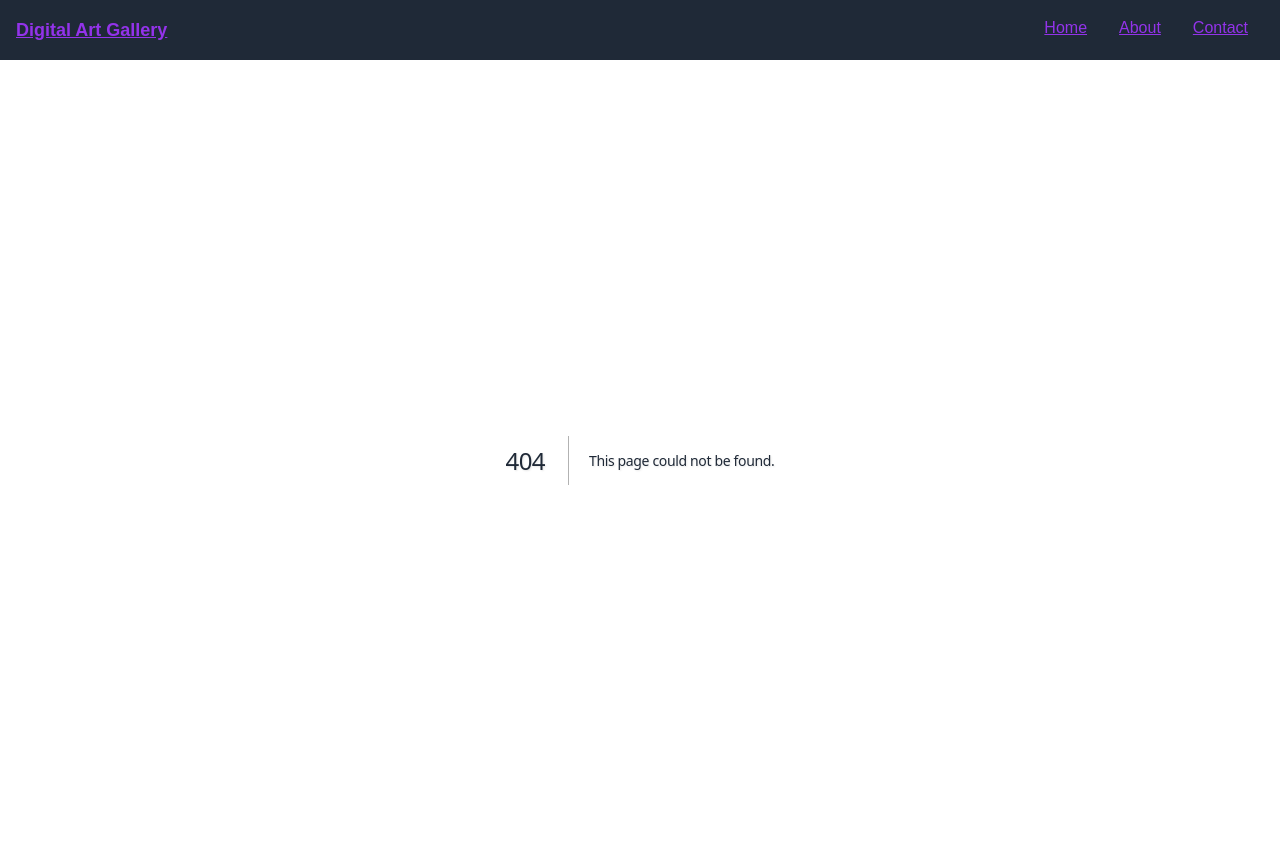
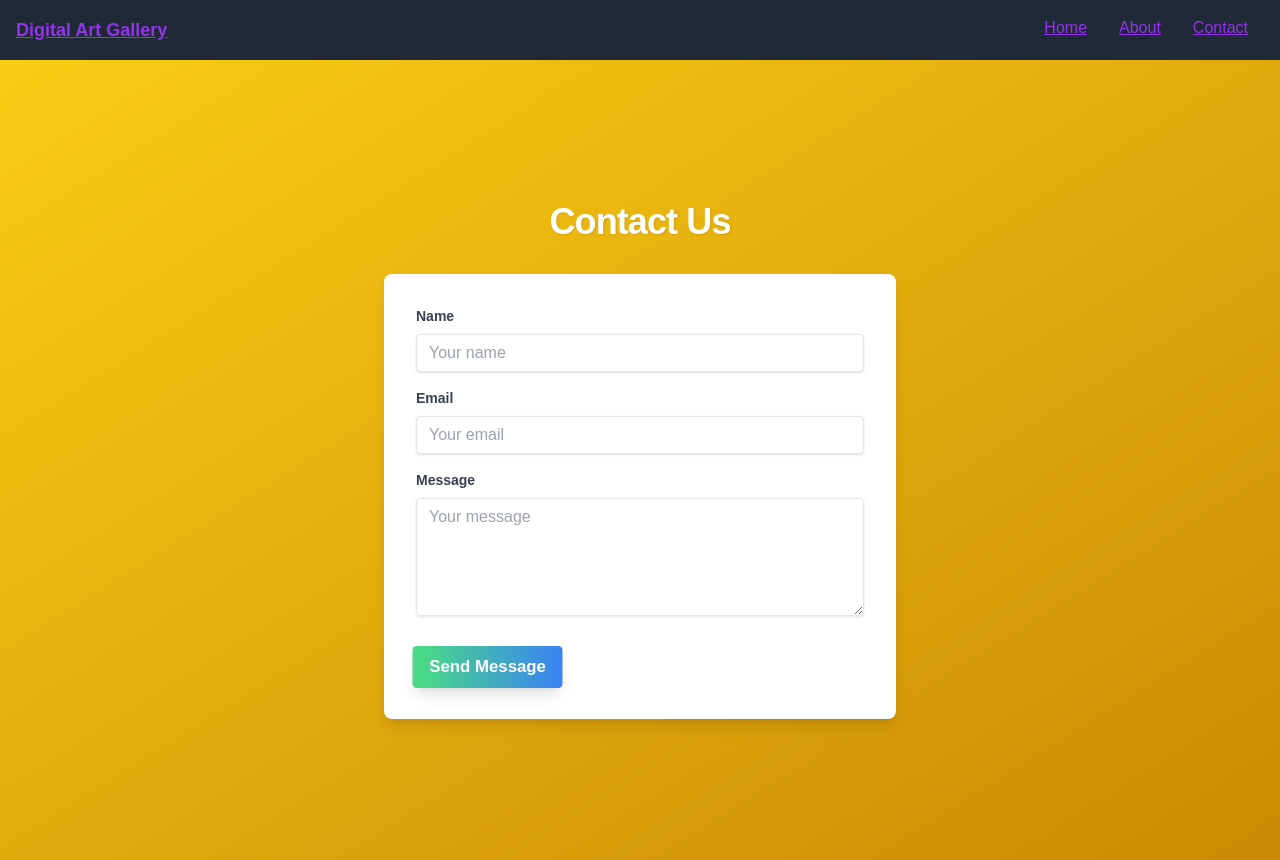
Before and after one commit to iamfarhatsharefi/next-project, a Next.js app: page /contact in a window 1280 px wide. Before the commit this address had no page. Built offline with nearby package versions, Linux system fonts and the light colour scheme.

Commit message:
trying for code editing

```diff
--- /dev/null
+++ b/src/app/contact/page.tsx
@@ -0,0 +1,54 @@
+import React from 'react';
+
+const Contact = () => {
+  return (
+    <div className="flex flex-col items-center justify-center min-h-screen bg-gradient-to-br from-yellow-400 to-yellow-600">
+      <h1 className="text-4xl font-bold text-white">Contact Us</h1>
+      <form className="w-full max-w-lg mt-8 bg-white rounded-lg shadow-lg p-8">
+        <div className="mb-4">
+          <label className="block text-gray-700 text-sm font-bold mb-2" htmlFor="name">
+            Name
+          </label>
+          <input
+            id="name"
+            type="text"
+            className="shadow appearance-none border rounded w-full py-2 px-3 text-gray-700 leading-tight focus:outline-none focus:shadow-outline"
+            placeholder="Your name"
+          />
+        </div>
+        <div className="mb-4">
+          <label className="block text-gray-700 text-sm font-bold mb-2" htmlFor="email">
+            Email
+          </label>
+          <input
+            id="email"
+            type="email"
+            className="shadow appearance-none border rounded w-full py-2 px-3 text-gray-700 leading-tight focus:outline-none focus:shadow-outline"
+            placeholder="Your email"
+          />
+        </div>
+        <div className="mb-6">
+          <label className="block text-gray-700 text-sm font-bold mb-2" htmlFor="message">
+            Message
+          </label>
+          <textarea
+            id="message"
+            className="shadow appearance-none border rounded w-full py-2 px-3 text-gray-700 leading-tight focus:outline-none focus:shadow-outline"
+            rows={5}
+            placeholder="Your message"
+          ></textarea>
+        </div>
+        <div className="flex items-center justify-between">
+          <button
+            type="submit"
+            className="bg-blue-500 hover:bg-blue-700 text-white font-bold py-2 px-4 rounded focus:outline-none focus:shadow-outline transition-transform transform hover:scale-105 animate-button"
+          >
+            Send Message
+          </button>
+        </div>
+      </form>
+    </div>
+  );
+};
+
+export default Contact;
```
